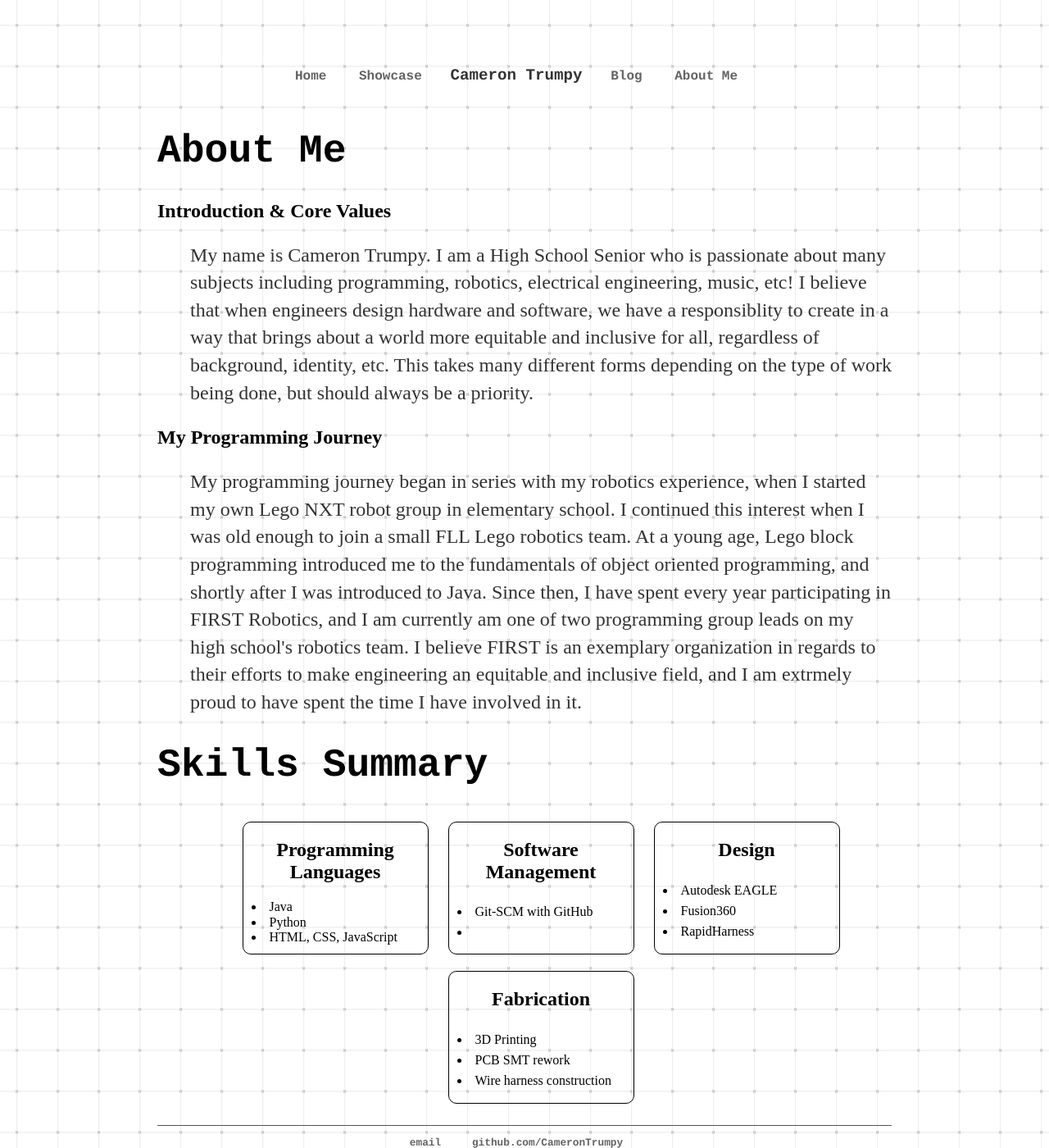
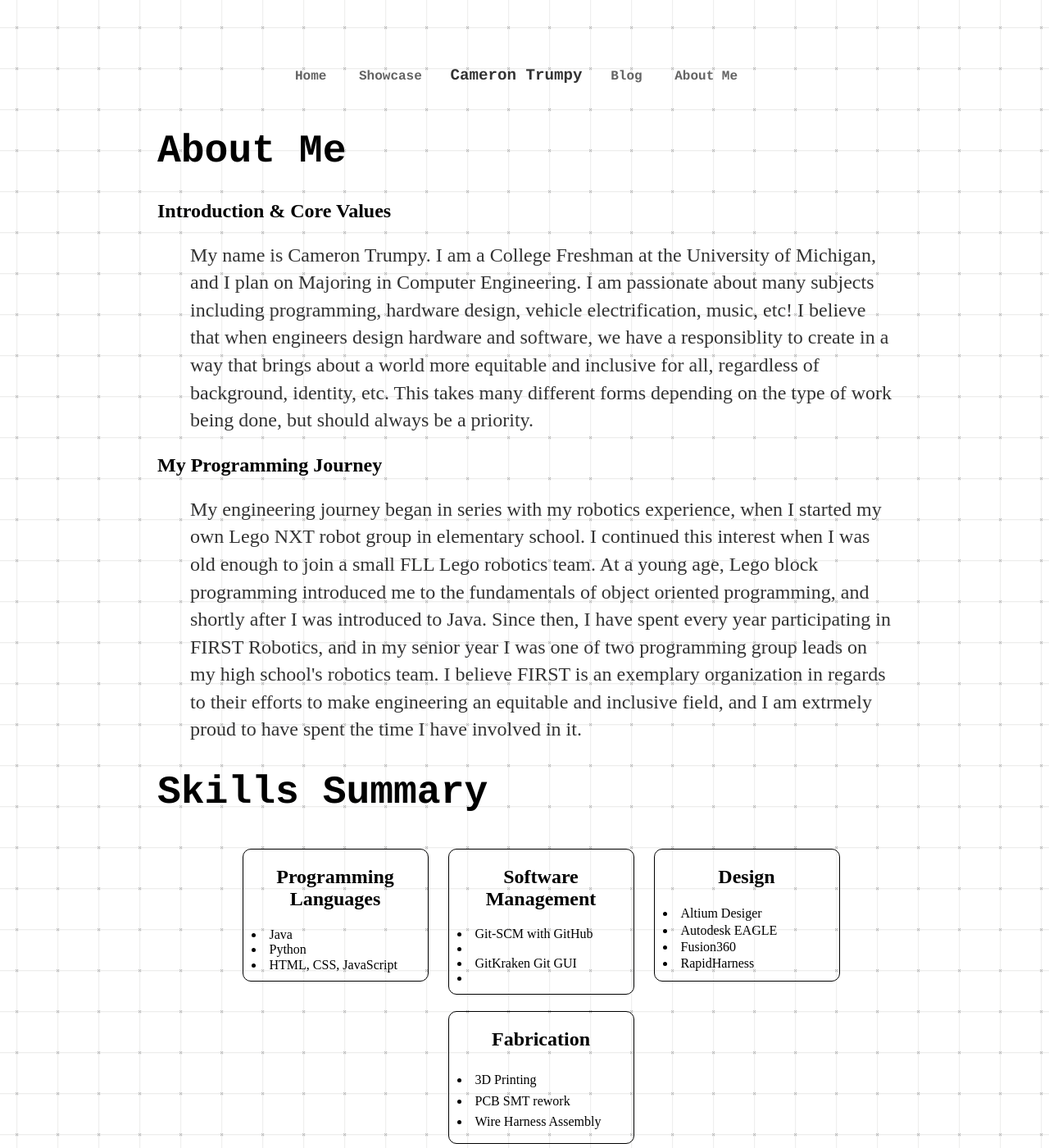
Before and after one commit to CameronTrumpy/CameronTrumpy.github.io, a Jekyll site: the page built from about/index.html, in a window 1280 px wide and 1400 px high. Shown: the whole window at 82% size. Built offline with Jekyll 4.4.1, drawn with Linux system fonts in a browser that asks for light colours.

```diff
--- a/about/index.html
+++ b/about/index.html
@@ -5,17 +5,17 @@
 <div class="blurb">
     <h1>About Me</h1>
         <h2>Introduction & Core Values</h2>
-        <p style="padding-left: 40px;">My name is Cameron Trumpy. I am a High School Senior who is
-            passionate about many subjects including programming, robotics, electrical engineering, music, etc!
+        <p style="padding-left: 40px;">My name is Cameron Trumpy. I am a College Freshman at the University of Michigan, and I plan on Majoring in Computer Engineering.
+            I am passionate about many subjects including programming, hardware design, vehicle electrification, music, etc!
             I believe that when engineers design hardware and software, we have a responsiblity to create in a way that brings about a world
             more equitable and inclusive for all, regardless of background, identity, etc. This takes many different forms depending on the type of work being done,
             but should always be a priority.</p>
         <h2>My Programming Journey</h2>
         <p style="padding-left: 40px;">
-            My programming journey began in series with my robotics experience, when I started my own Lego NXT robot group in elementary school.
+            My engineering journey began in series with my robotics experience, when I started my own Lego NXT robot group in elementary school.
             I continued this interest when I was old enough to join a small FLL Lego robotics team. At a young age, Lego block programming
             introduced me to the fundamentals of object oriented programming, and shortly after I was introduced to Java. Since then,
-            I have spent every year participating in FIRST Robotics, and I am currently am one of two programming group leads on my high school's robotics team.
+            I have spent every year participating in FIRST Robotics, and in my senior year I was one of two programming group leads on my high school's robotics team.
             I believe FIRST is an exemplary organization in regards to their efforts to make engineering an equitable and inclusive field, and I am extrmely proud
             to have spent the time I have involved in it.</p>
 
@@ -24,11 +24,11 @@
         <ul><h2>Programming Languages</h2>
             <li>Java</li> <li>Python</li> <li>HTML, CSS, JavaScript</li></ul>
         <ul><h2>Software Management</h2>
-            <li>Git-SCM with GitHub<li></ul>
+            <li>Git-SCM with GitHub<li><li>GitKraken Git GUI<li></li></ul>
         <ul><h2>Design</h2>
-            <li>Autodesk EAGLE</li><li>Fusion360</li><li>RapidHarness</li></ul>
+            <li>Altium Desiger</li><li>Autodesk EAGLE</li><li>Fusion360</li><li>RapidHarness</li></ul>
         <ul><h2>Fabrication</h2>
-            <li>3D Printing</li><li>PCB SMT rework</li><li>Wire harness construction</li></ul>
+            <li>3D Printing</li><li>PCB SMT rework</li><li>Wire Harness Assembly</li></ul>
     </ul>
 
 </div><!-- /.blurb -->
```
Also changed, not shown: _posts/2021-07-25-summer-update.md (+1 -1 lines), photos/Trifecta/TrifectaFront.png (added), photos/Trifecta/TrifectaLogo.jpg (added), photos/Trifecta/TrifectaRear.png (added).
